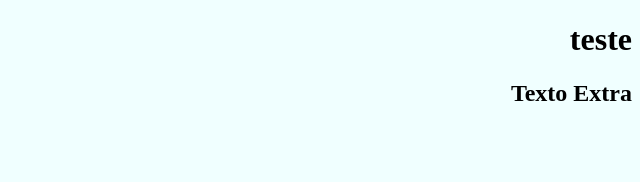
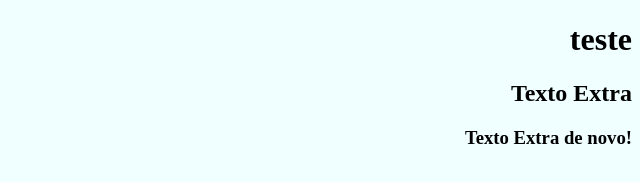
Before and after one commit to Mestevesx/Teste-de-github, a plain HTML site: page index.html in a window 1280 px wide. Shown: the whole page, without its empty margins (640-1280 px from the left). Drawn offline with Linux system fonts and the light colour scheme.

Commit message:
Update index.html

```diff
--- a/index.html
+++ b/index.html
@@ -10,5 +10,6 @@
 <body>
   <h1>teste</h1>
   <h2>Texto Extra</h2>
+  <h3>Texto Extra de novo!</h3>
 </body>
 </html>
```
